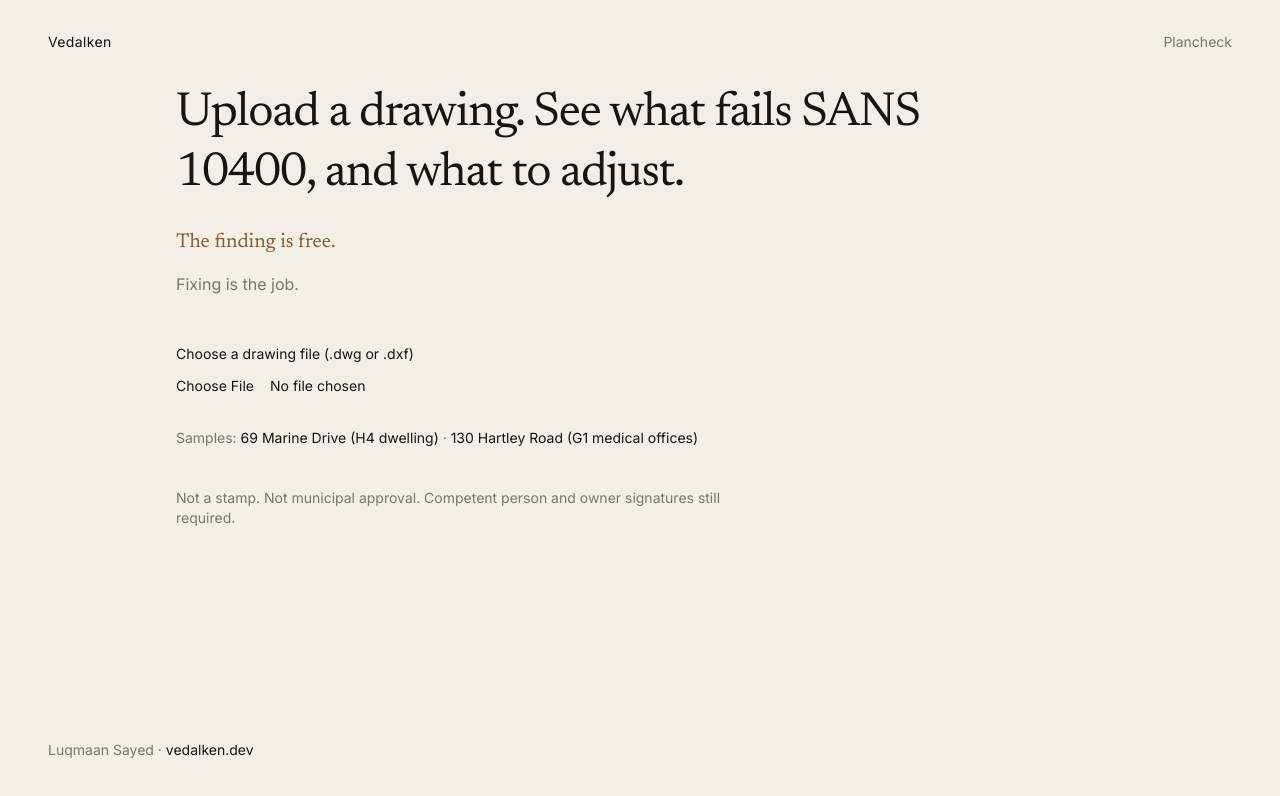
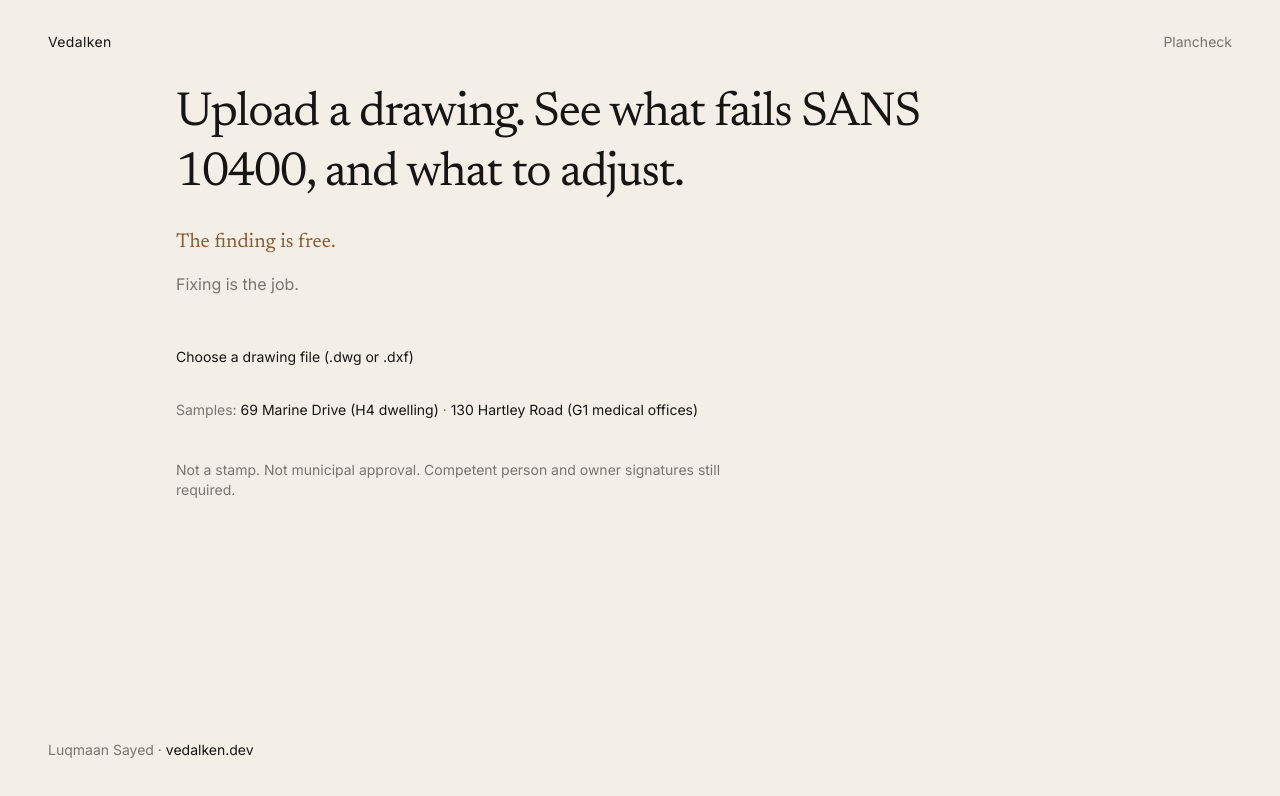
Before and after one commit to vedalkenDev/Plancheck, a Next.js app: page /plancheck in a window 1280 px wide. Shown: the top 796 px of the page. Built offline with nearby package versions, Linux system fonts and the light colour scheme.

Commit message:
Hide the native file-picker chrome on the paper canvas
Keep the upload control as the sentence “Choose a drawing file (.dwg or .dxf)” so the first fold stays type and space, not a boxed browser button.

Co-authored-by: Vedalken Dev <vedalkenDev@users.noreply.github.com>

```diff
--- a/src/components/PlancheckApp.tsx
+++ b/src/components/PlancheckApp.tsx
@@ -122,17 +122,20 @@ export function PlancheckApp({ samples }: PlancheckAppProps) {
         <p className="mt-4 text-stone">Fixing is the job.</p>
 
         <div className="mt-12">
-          <label htmlFor={inputId} className="block text-sm">
-            Choose a drawing file (.dwg or .dxf)
-          </label>
           <input
             ref={inputRef}
             id={inputId}
-            className="mt-3 block w-full max-w-md text-sm file:mr-4 file:border-0 file:bg-transparent file:px-0 file:py-0 file:text-sm file:text-ink"
+            className="sr-only"
             type="file"
             accept=".dwg,.dxf,application/acad,image/vnd.dwg,image/vnd.dxf"
             onChange={(event) => void onFile(event.target.files?.[0])}
           />
+          <label
+            htmlFor={inputId}
+            className="inline-block cursor-pointer text-sm underline-offset-4 hover:underline"
+          >
+            Choose a drawing file (.dwg or .dxf)
+          </label>
         </div>
 
         <p className="mt-8 text-sm text-stone">
```
